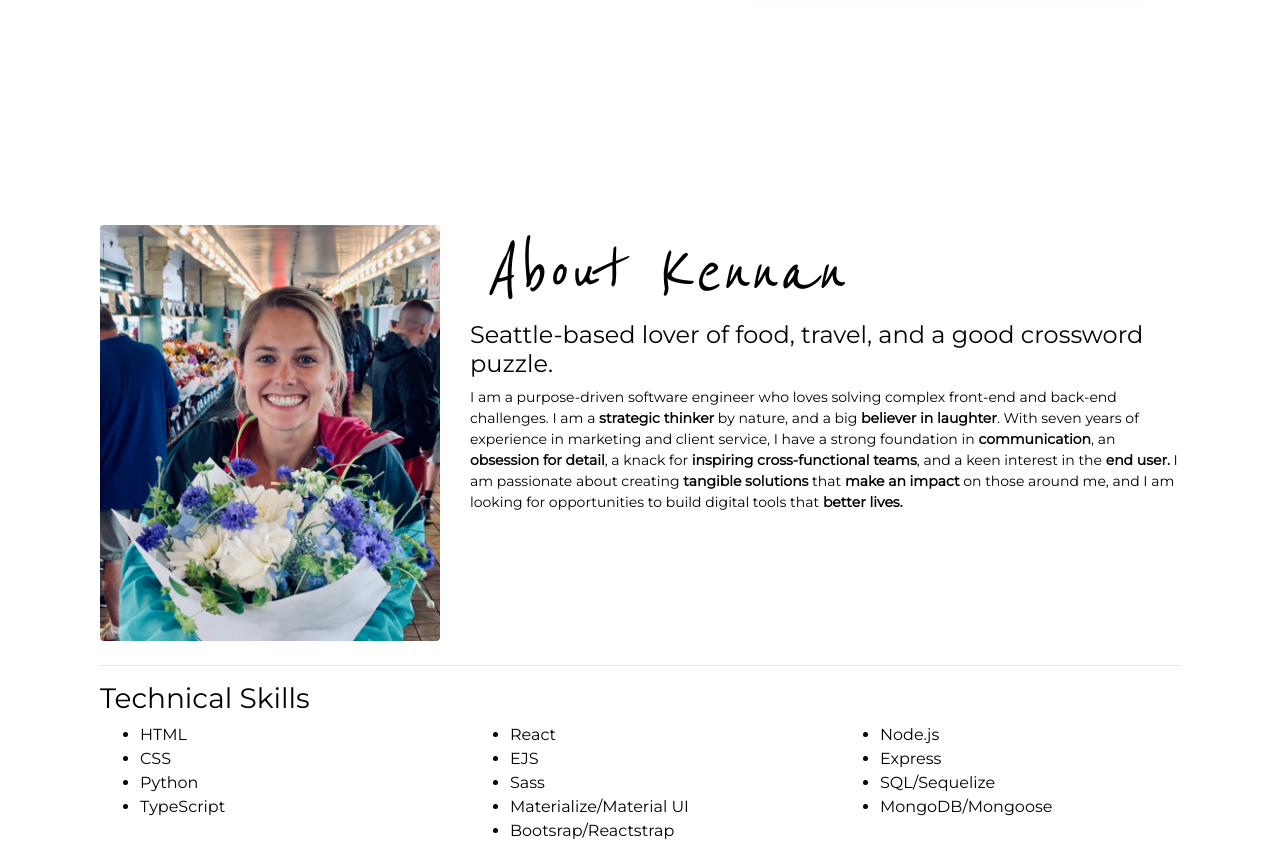
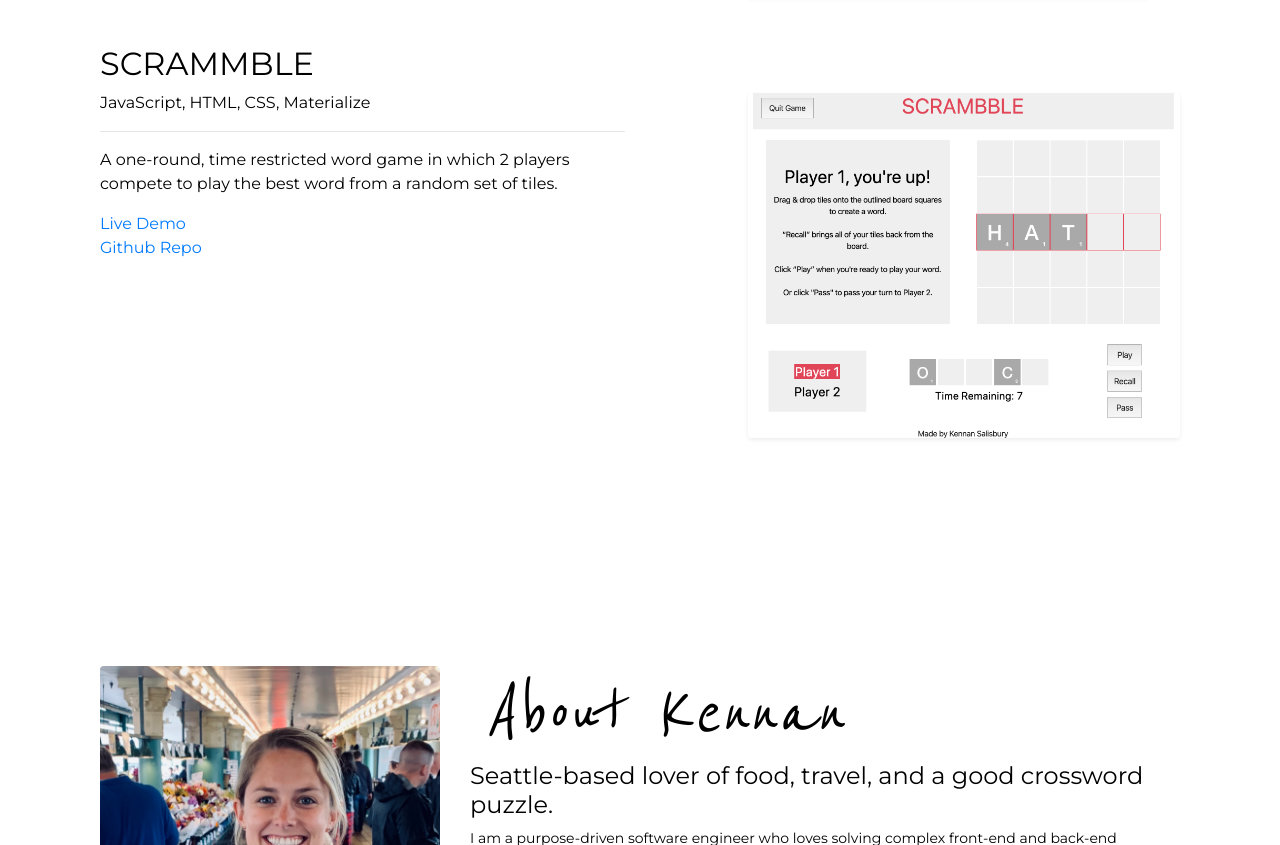
Before and after one commit to kennansalisbury/kennansalisbury, a website: page static/index.html in a window 1280 px wide. Shown: the part 2342-3187 px from the top of the page. Drawn offline with nearby package versions, Linux system fonts and the light colour scheme.

Commit message:
added scrammble game to projects

```diff
--- a/static/index.html
+++ b/static/index.html
@@ -139,8 +139,27 @@
                     </div>
 
                 </div>
+                <div class="card border-0 mb-5">
+                    <div class="row project">
+                        <div class="col-sm-12 col-md-6">
+                            <h2>SCRAMMBLE</h2>
+                            <p>JavaScript, HTML, CSS, Materialize </p>
+                            <hr/>
+                            <p>A one-round, time restricted word game in which 2 players compete to play the best word from a random set of tiles.</p>
+                            <a href="https://scrammble.herokuapp.com/" target="_blank">Live Demo </a>
+                            <br/>
+                            <a href="https://github.com/kennansalisbury/scrabble_scramble" target="_blank">Github Repo</a>
+                        </div>
+                        <div class="col-md-1"></div>
+                        <div class="col-sm-12 col-md-5 mt-5">
+                            <img src='./img/scrammble/scrammble.png' class="img-fluid rounded shadow-sm"/>
+                        </div>
+
+                    </div>
+                    </div>
 
         </div>
+
 
         <div id="about" class="container about">
             <div class="row mb-4 ab">
```
